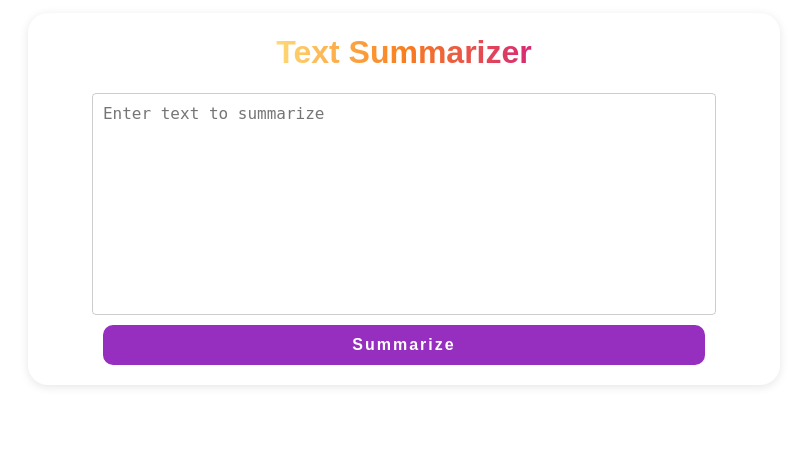
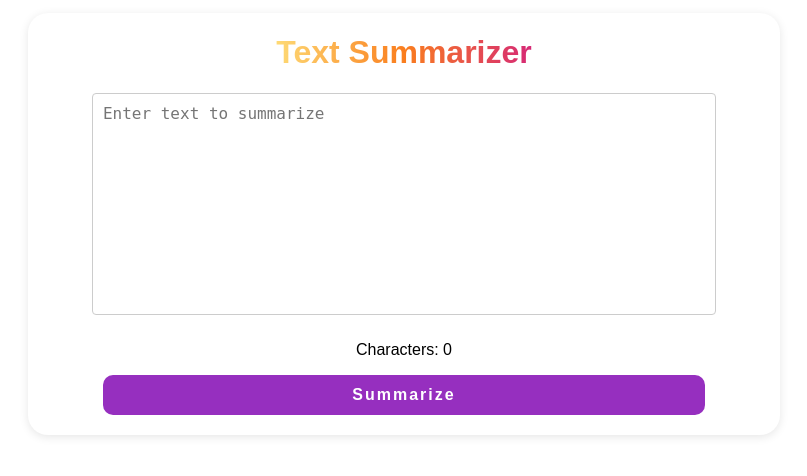
Before and after one commit to megat-utm/Speed-Reading, a Flask app: page / in a window 1280 px wide. Shown: the top 476 px of the page, without its empty margins (236-1043 px from the left). Run offline with Flask 2, Linux system fonts and the light colour scheme.

Commit message:
final commit

```diff
--- a/app.py
+++ b/app.py
@@ -1,21 +1,35 @@
 from flask import Flask, render_template, request, jsonify
-from transformers import pipeline, T5Tokenizer , T5ForConditionalGeneration
+from transformers import pipeline, T5Tokenizer, T5ForConditionalGeneration
+import re
 import nltk
+
 nltk.download('punkt')
 
 app = Flask(__name__)
 
-# Initialize the summarization pipeline here
-summarizer = pipeline("summarization")
-tokenizer = T5Tokenizer.from_pretrained("t5-base")
+# Initialize the summarizer pipeline using the T5 model and tokenizer
+tokenizer = T5Tokenizer.from_pretrained("t5-base", model_max_length=512)
 model = T5ForConditionalGeneration.from_pretrained("t5-base")
+summarizer = pipeline('summarization', model=model, tokenizer=tokenizer)
 
 @app.route('/')
 def index():
     return render_template('index.html')
 
+def apply_half_bold(text):
+    words = text.split(" ")
+    formatted_text = ""
+    for word in words:
+        bold_index = len(word) // 2
+        bold_word = "<b>" + word[:bold_index] + "</b>" + word[bold_index:]
+        formatted_text += bold_word + " "
+    return formatted_text
+
+def clean_text(text):
+    text = re.sub(r'[^\w\s]', '', text)
+    return text
+
 @app.route('/summarize', methods=['POST'])
-
 def summarize():
     # Extract text from the request
     text = request.json['text']
@@ -25,31 +39,26 @@ def summarize():
 
     summarized_text = ""
     for paragraph in paragraphs:
-        # Only generate a summary if the paragraph contains more than 5 words
-        if len(paragraph.split(' ')) > 5:
-            # Use the summarization pipeline to summarize the paragraph
-            inputs = tokenizer.encode("Generate a concise and coherent summary: " + paragraph, return_tensors='pt', max_length=1024, truncation=True)
-            outputs = model.generate(inputs, max_length=512, min_length=30, length_penalty=1.0, num_beams=5, early_stopping=True)
-            summarized_paragraph = tokenizer.decode(outputs[0], skip_special_tokens=True)
+        # Check if paragraph length exceeds the maximum model length
+        if len(paragraph) > 512:
+            # Split the paragraph into smaller chunks
+            chunked_paragraphs = [paragraph[i:i+512] for i in range(0, len(paragraph), 512)]
+        else:
+            chunked_paragraphs = [paragraph]
 
-            # Append the summarized paragraph to the summarized text
-            summarized_text += summarized_paragraph + "\n"
+        # Use the summarization pipeline to summarize each chunk
+        for i, chunk in enumerate(chunked_paragraphs):
+            inputs = tokenizer.encode(chunk, return_tensors='pt', max_length=512, truncation=True)
+            outputs = model.generate(inputs, max_length=510 if i < len(chunked_paragraphs) - 1 else 512, min_length=30, length_penalty=1.0, num_beams=5, early_stopping=True, do_sample=False,)
+            summarized_chunk = tokenizer.decode(outputs[0], skip_special_tokens=True)
+            summarized_chunk = clean_text(summarized_chunk)
+            # Append the summarized chunk to the summarized text
+            summarized_text += summarized_chunk + "\n"
 
-    # Post-processing to remove repeated sentences
-    summarized_text = apply_half_bold(summarized_text)
+    bolded = apply_half_bold(summarized_text)
 
     # Return the summarized text
-    return jsonify(summarized_text)
-
-def apply_half_bold(text):
-    words = text.split(" ")
-    formatted_text = ""
-    for word in words:
-        bold_index = len(word) // 2  # Integer division to get the floor value
-        bold_word = "<b>" + word[:bold_index] + "</b>" + word[bold_index:]
-        formatted_text += bold_word + " "
-    return formatted_text
-
+    return jsonify(bolded)
 
 if __name__ == '__main__':
     app.run(debug=True)
--- a/templates/index.html
+++ b/templates/index.html
@@ -61,6 +61,10 @@
                 align-items: center;
                 scroll-behaviour: scrollable;
                 justify-content: center;
+            }
+
+            b{
+                font-weight: bolder;
             }
 
             #text-to-summarize, #summarized-text {
@@ -130,6 +134,9 @@
             </div>
             <form id="summarize-form">
                 <textarea id="text-to-summarize" placeholder="Enter text to summarize"></textarea>
+                <div class="character-count">
+                    <p id="input-character-count">Characters: 0</p>
+                </div>
                 <button id="submit-button" type="submit">Summarize</button>
             </form>
         </div>
@@ -137,14 +144,30 @@
         <div class="output-container hidden">
             <h1>Summarized Text</h1>
             <div id="summarized-form">
-                <p id="summarized-text" readonly></p>
+                <p id="summarized-text"></p>
+            </div>
+            <div class="character-count">
+                <p id="output-character-count">Characters: 0</p>
             </div>
         </div>
+        <!-- Character counters -->
+
     </body>
 </html>
 
 <!-- TODO: Add your JavaScript here -->
 <script>
+    function updateCharacterCount() {
+        var inputText = document.getElementById('text-to-summarize').value;
+        var outputText = document.getElementById('summarized-text').textContent;
+
+        var inputCharacterCount = inputText.length;
+        var outputCharacterCount = outputText.length;
+
+        document.getElementById('input-character-count').textContent = "Characters: " + inputCharacterCount;
+        document.getElementById('output-character-count').textContent = "Characters: " + outputCharacterCount;
+    }
+
     // Add your JavaScript here
     document.getElementById('summarize-form').addEventListener('submit', function(event) {
         event.preventDefault();
@@ -176,6 +199,8 @@
             document.getElementById('summarized-text').innerHTML = data;
             console.log(data);
             document.querySelector('.output-container').classList.remove('hidden');
+
+            updateCharacterCount();
         })
         .catch(error => {
             console.error('Error:', error);
@@ -185,5 +210,11 @@
         });
     });
 
+    // Call updateCharacterCount whenever input text changes
+    document.getElementById('text-to-summarize').addEventListener('input', function() {
+        updateCharacterCount();
+    });
+
+
 
 </script>
```
